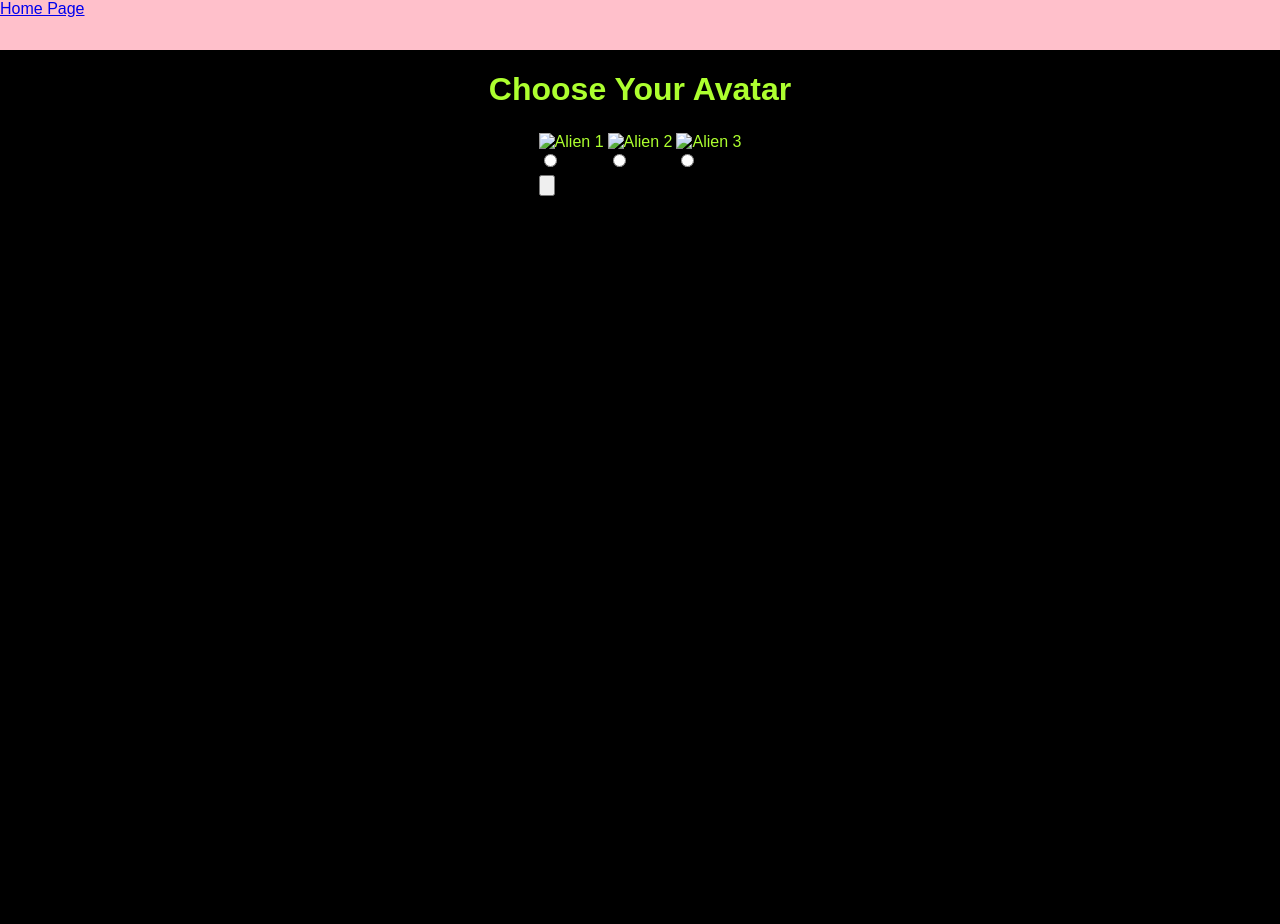
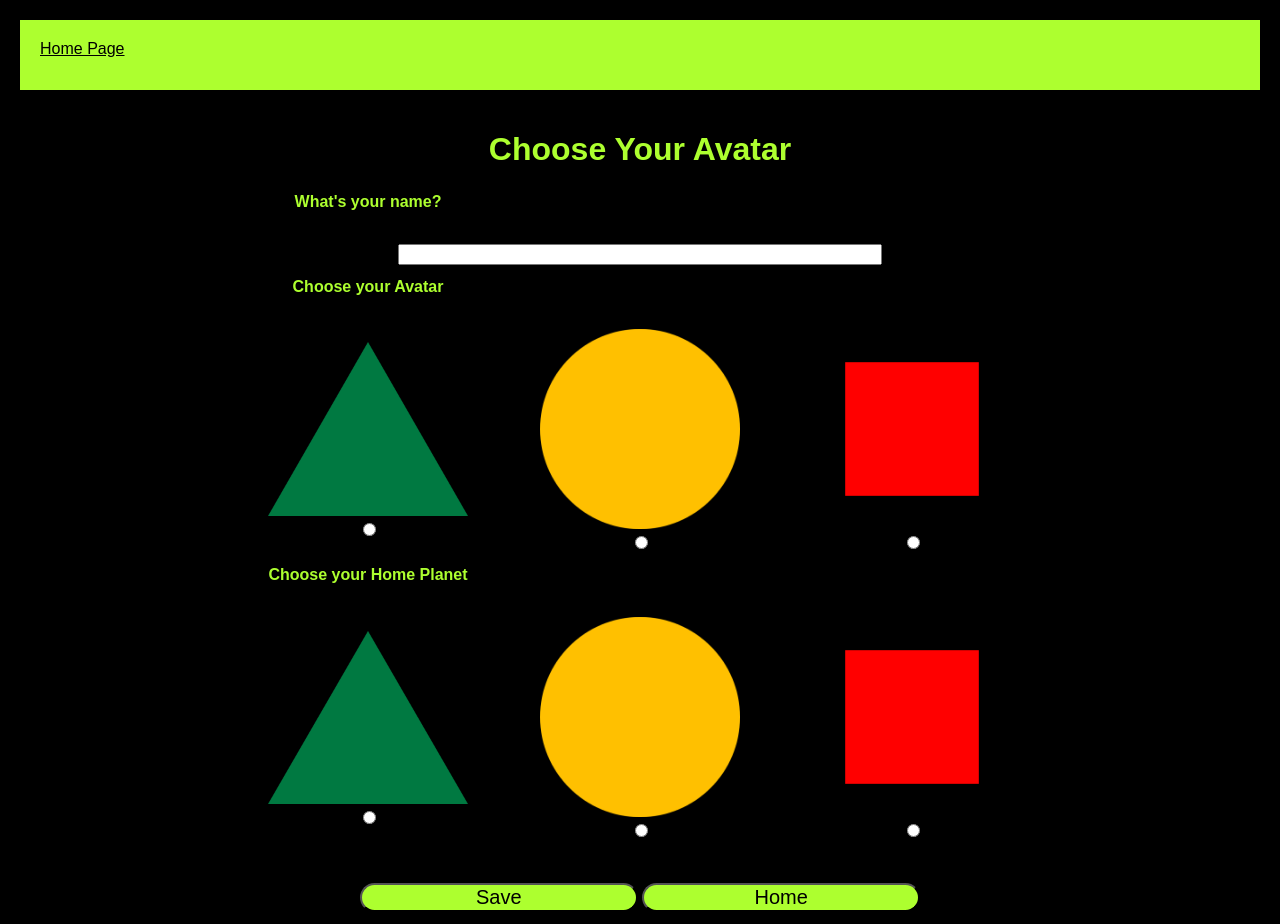
Before and after one commit to eakleine/cis440-tag, a plain HTML site: page ProjectTemplate/avatar_creator.html in a window 1280 px wide. Before the commit the page ends 800 px from the top, so only its background shows below. Drawn offline with Linux system fonts and the light colour scheme.

Commit message:
Updated avatar creation page and corresponding css on style sheet

```diff
--- a/ProjectTemplate/avatar_creator.html
+++ b/ProjectTemplate/avatar_creator.html
@@ -9,7 +9,7 @@
 
 <body>
 <nav>
-    <a href = "dashboard.html">Home Page</a>
+    <a href = "dashboard.html" id="homePage">Home Page</a>
 </nav>
 
 <header>
@@ -19,12 +19,23 @@
 <main>
     <form>
         <table class="alienOptions">
+            <th>
+                What's your name?
+            </th>
+            <tr>
+                <td colspan="3">
+                    <div>
+                        <input type="text" id="alienName">
+                    </div>
+                </td>
+            </tr>
+            <th>Choose your Avatar</th>
             <!-- Aliens -->
             <tr>
                 <td>
                     <div>
                         <label id="alien1" for="a1">
-                            <div><img src="" width="500" alt="Alien 1"></div>
+                            <div><img src="triangle.png" width="200" alt="Alien 1"></div>
                         </label>
                         <input type="radio" name="alienChosen" id="a1" value="" class="">
                     </div>
@@ -32,7 +43,7 @@
                 <td>
                     <div>
                         <label id="alien2" for="a2">
-                            <div><img src="" width="500" alt="Alien 2"></div>
+                            <div><img src="circle.png" width="200" alt="Alien 2"></div>
                         </label>
                         <input type="radio" name="alienChosen" id="a2" value="" class="">
                     </div>
@@ -40,26 +51,48 @@
                 <td>
                     <div>
                         <label id="alien3" for="a3">
-                            <div><img src="" width="500" alt="Alien 3"></div>
+                            <div><img src="square.png" width="200" alt="Alien 3"></div>
                         </label>
                         <input type="radio" name="alienChosen" id="a3" value="" class="">
                     </div>
                 </td>
             </tr>
-
-
-
-
-
-
+            <!-- Planet -->
+            <th>Choose your Home Planet</th>
+            <tr>
+                <td>
+                    <div>
+                        <label id="planet1" for="p1">
+                            <div><img src="triangle.png" width="200" alt="Planet 1"></div>
+                        </label>
+                        <input type="radio" name="planetChosen" id="a1" value="" class="">
+                    </div>
+                </td>
+                <td>
+                    <div>
+                        <label id="planet2" for="p2">
+                            <div><img src="circle.png" width="200" alt="Planet 2"></div>
+                        </label>
+                        <input type="radio" name="planetChosen" id="p2" value="" class="">
+                    </div>
+                </td>
+                <td>
+                    <div>
+                        <label id="planet3" for="p3">
+                            <div><img src="square.png" width="200" alt="Planet 3"></div>
+                        </label>
+                        <input type="radio" name="planetChosen" id="p3" value="" class="">
+                    </div>
+                </td>
+            </tr>
             <!-- Submit -->
             <tr>
                 <td colspan="3">
-                    <input type="submit" id="submit"
-                           value="">
+                    <input type="submit" id="submit" class="avatarPageButtons" value="Save">
+                    <input type="button" id="home" class="avatarPageButtons" value="Home">
+
                 </td>
             </tr>
-
         </table>
 
     </form>
--- a/ProjectTemplate/style.css
+++ b/ProjectTemplate/style.css
@@ -4,7 +4,8 @@ html, body {
 	width: 100%;
 	margin: 0px;
 	padding: 0px;
-	overflow: hidden;
+	/* overflow: hidden; */
+	/* taken out because this disabled scrolling on page */
 	font-family: 'Dosis', sans-serif;
 	background-color: black;
 	color: greenyellow;
@@ -89,15 +90,24 @@ h1 {
 }
 
 nav {
-	background-color: pink;
+	position: sticky;
+	background-color: greenyellow;
+	padding-top: 20px;
+	padding-left: 20px;
 	width: auto;
 	height: 50px;
 	color: black;
+	margin: 20px;
 }
 
-footer {
+#homePage{
+	font-family: 'Dosis', sans-serif;
+	color: black;
+}
+
+/* footer {
 	position: sticky;
-}
+} */
 
 /*.accountsBox {*/
 /*	display: inline-block;*/
@@ -189,3 +199,26 @@ footer {
 /*	font-size: small;*/
 /*	color: blue;*/
 /*}*/
+
+.alienOptions {
+	text-align: center;
+	margin: auto;
+}
+
+td {
+	min-width: 250px;
+    padding: 10px;
+	padding-top:30px;
+}
+#alienName{
+	width: 60%;
+}
+
+#submit, #home{
+	font-family: 'Dosis', sans-serif;
+	font-size:20px;
+    background-color: greenyellow;
+    color: black;
+    width:35%;
+    border-radius:20px;
+}
```
Also changed, not shown: ProjectTemplate/circle.png (added), ProjectTemplate/square.png (added), ProjectTemplate/triangle.png (added).
